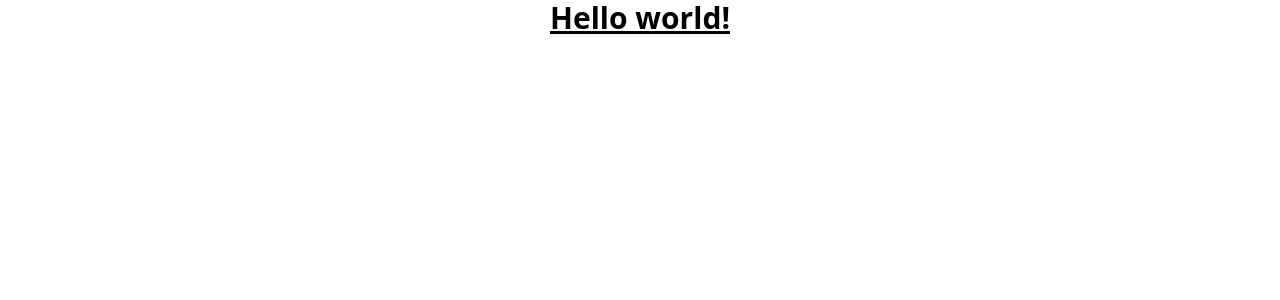
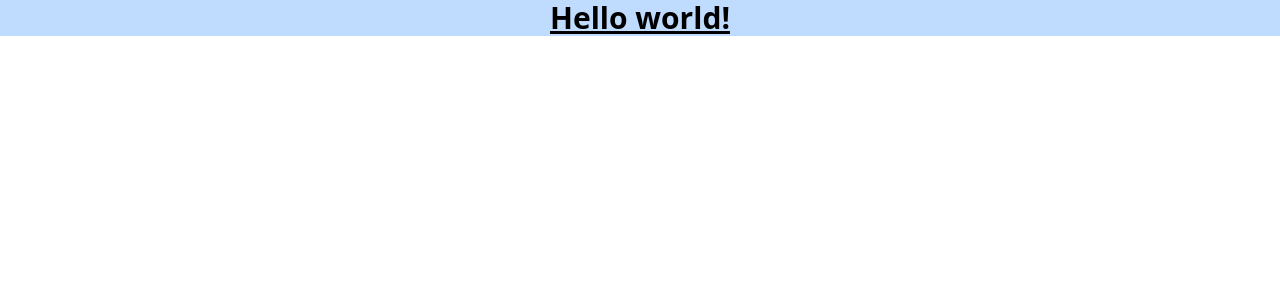
Before and after one commit to Xeril-Lala/Hex-Logistics, a React (Create React App) app: page / in a window 1280 px wide. Shown: the top 300 px of the page. Built offline with nearby package versions, Linux system fonts and the light colour scheme.

Commit message:
Probrando

```diff
--- a/src/App.js
+++ b/src/App.js
@@ -4,7 +4,7 @@ import './App.css';
 function App() {
   return (
     <div className="App">
-      <h1 className="text-3xl dark:bg-slate-800 font-bold underline">
+      <h1 className="text-3xl dark:bg-slate-800 bg-blue-200 font-bold underline">
         Hello world!
       </h1>
     </div>
```
